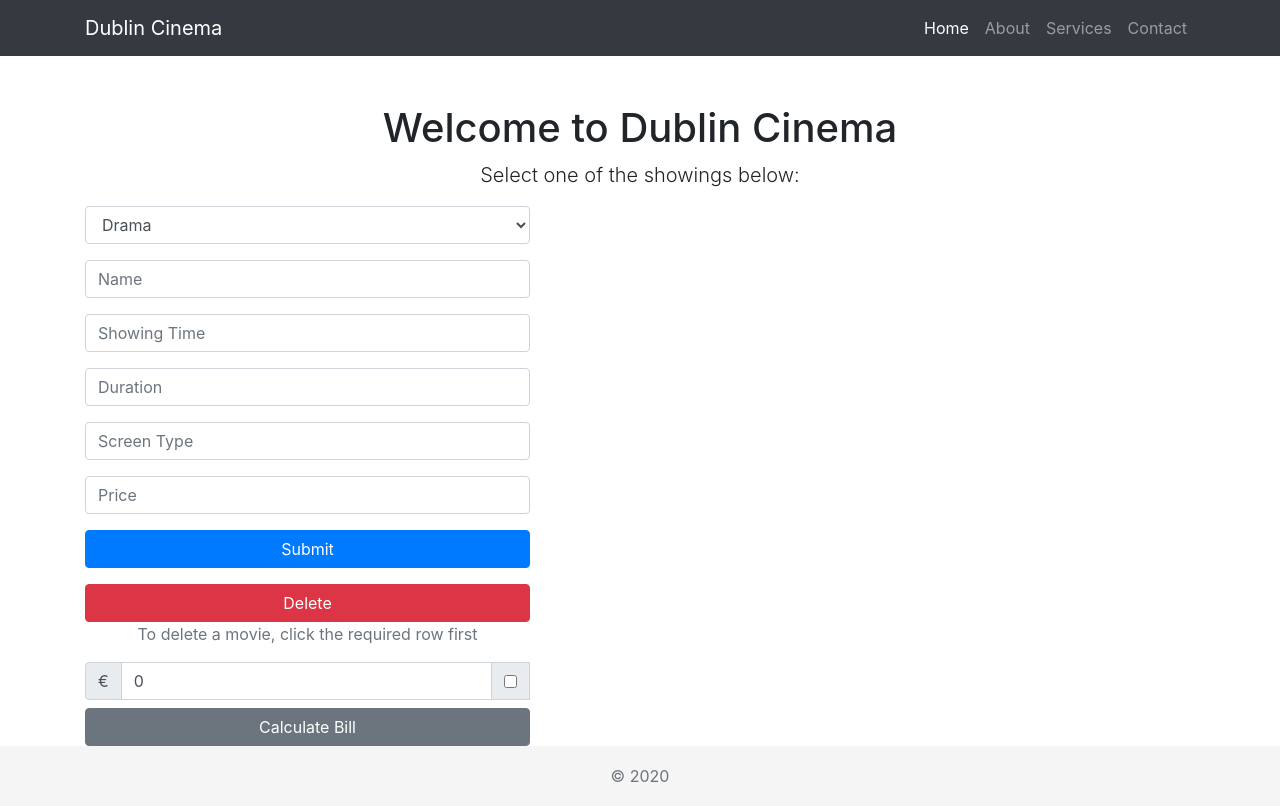
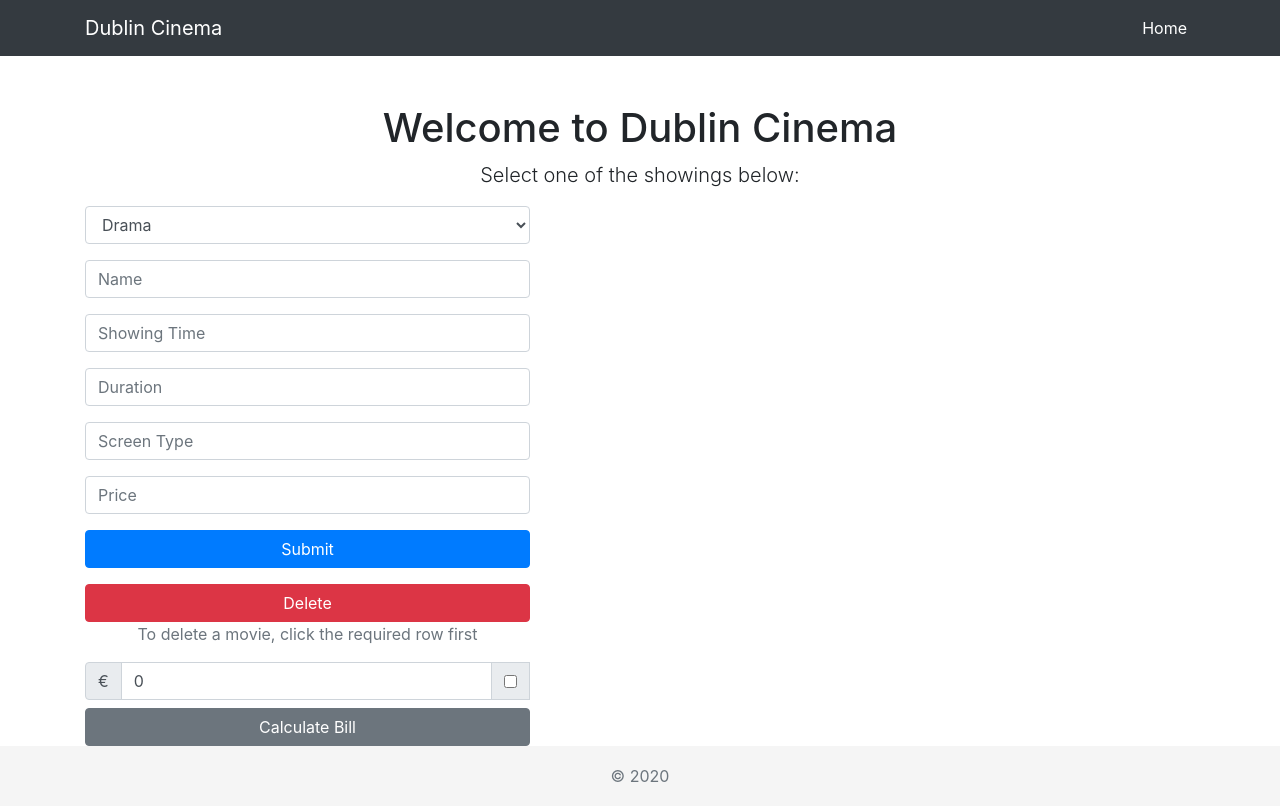
Before and after one commit to itsdanlopes/movieTimes, a plain HTML site: page views/index.html in a window 1280 px wide. Drawn offline with nearby package versions, Linux system fonts and the light colour scheme; no server answers.

Commit message:
navbar changes

```diff
--- a/app.js
+++ b/app.js
@@ -67,7 +67,7 @@ router.post('/post/json', function (req, res) {
         xmlFileToJs('movieSchedule.xml', function (err, result) {
             if (err) throw (err);
 
-            result.movies.movie[obj.sec_n].movie.push({'name': obj.name, 'price': obj.price, 'duration': obj.duration, 'screen': obj.screen, 'time': obj.time});
+            result.movies.title[obj.sec_n].movie.push({'name': obj.name, 'price': obj.price, 'duration': obj.duration, 'screen': obj.screen, 'time': obj.time});
 
             console.log(JSON.stringify(result, null, "  "));
 
@@ -92,7 +92,7 @@ router.post('/post/delete', function (req, res) {
         xmlFileToJs('movieSchedule.xml', function (err, result) {
             if (err) throw (err);
 
-            delete result.cafemenu.section[obj.section].entree[obj.entree];
+            delete result.movies.title[obj.title].movie[obj.movie];
 
             console.log(JSON.stringify(result, null, "  "));
 
--- a/views/index.html
+++ b/views/index.html
@@ -32,15 +32,6 @@
                         <a class="nav-link" href="#">Home
                             <span class="sr-only">(current)</span>
                         </a>
-                    </li>
-                    <li class="nav-item">
-                        <a class="nav-link" href="#">About</a>
-                    </li>
-                    <li class="nav-item">
-                        <a class="nav-link" href="#">Services</a>
-                    </li>
-                    <li class="nav-item">
-                        <a class="nav-link" href="#">Contact</a>
                     </li>
                 </ul>
             </div>
```
